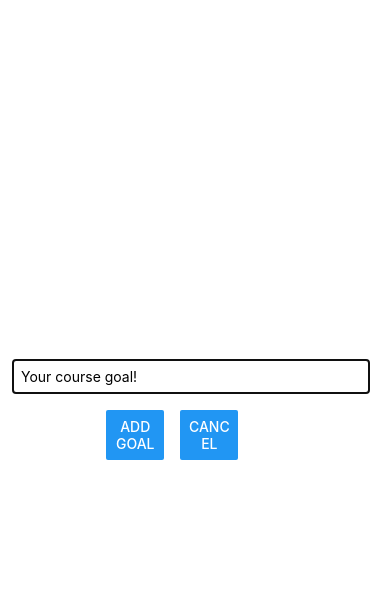
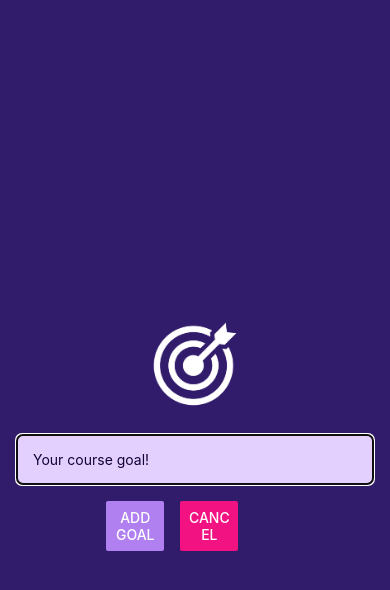
Before and after one commit to bikokwa/react-native-basics, a React Native app: screen / in a window 390 px wide. Both pictures are taken after a click on the button "ADD NEW GOAL". Shown: the top 590 px of the page. Built offline with nearby package versions, Linux system fonts and the light colour scheme.

Commit message:
work with images and change colors

```diff
--- a/App.js
+++ b/App.js
@@ -1,5 +1,5 @@
 import React, { useState } from "react";
-import { Button, FlatList, StyleSheet, View } from "react-native";
+import { Button, FlatList, StatusBar, StyleSheet, View } from "react-native";
 import GoalItem from "./components/GoalItem";
 import GoalInput from "./components/GoalInput";
 
@@ -30,10 +30,12 @@ export default function App() {
   }
 
   return (
+    <>
+      <StatusBar style="light" />
       <View style={styles.appContainer}>
         <Button
           title="Add New Goal"
-        color="#5e0acc"
+          color="#a065ec"
           onPress={startAddGoalHandler}
         />
         <GoalInput
@@ -60,6 +62,7 @@ export default function App() {
           />
         </View>
       </View>
+    </>
   );
 }
 
@@ -68,6 +71,7 @@ const styles = StyleSheet.create({
     flex: 1,
     paddingTop: 50,
     paddingHorizontal: 16,
+    backgroundColor: "#1e085a",
   },
 
   goalsContainer: {
--- a/app.json
+++ b/app.json
@@ -5,15 +5,14 @@
     "version": "1.0.0",
     "orientation": "portrait",
     "icon": "./assets/icon.png",
+    "backgroundColor": "#1e085a",
     "userInterfaceStyle": "light",
     "splash": {
       "image": "./assets/splash.png",
       "resizeMode": "contain",
       "backgroundColor": "#ffffff"
     },
-    "assetBundlePatterns": [
-      "**/*"
-    ],
+    "assetBundlePatterns": ["**/*"],
     "ios": {
       "supportsTablet": true
     },
--- a/components/GoalInput.js
+++ b/components/GoalInput.js
@@ -1,5 +1,12 @@
 import { useState } from "react";
-import { StyleSheet, View, TextInput, Button, Modal } from "react-native";
+import {
+  StyleSheet,
+  View,
+  TextInput,
+  Button,
+  Modal,
+  Image,
+} from "react-native";
 
 function GoalInput(props) {
   const [enteredGoalText, setEnteredGoalText] = useState("");
@@ -16,6 +23,10 @@ function GoalInput(props) {
   return (
     <Modal visible={props.visible} animationType="slide">
       <View style={styles.inputContainer}>
+        <Image
+          style={styles.image}
+          source={require("../assets/images/goal.png")}
+        />
         <TextInput
           style={styles.textInput}
           placeholder="Your course goal!"
@@ -24,10 +35,10 @@ function GoalInput(props) {
         />
         <View style={styles.buttonContainer}>
           <View style={styles.button}>
-            <Button title="Add Goal" onPress={addGoalHandler} />
+            <Button title="Add Goal" onPress={addGoalHandler} color="#b180f0" />
           </View>
           <View style={styles.button}>
-            <Button title="Cancel" onPress={props.onCancel} />
+            <Button title="Cancel" onPress={props.onCancel} color="#f31282" />
           </View>
         </View>
       </View>
@@ -42,17 +53,22 @@ const styles = StyleSheet.create({
     flex: 1,
     justifyContent: "center",
     alignItems: "center",
-    marginBottom: 24,
     padding: 16,
-    borderBottomWidth: 1,
-    borderBottomColor: "#cccccc",
+    backgroundColor: "#311b6b",
+  },
+  image: {
+    width: 100,
+    height: 100,
+    margin: 20,
   },
   textInput: {
     borderWidth: 1,
-    borderColor: "#cccccc",
+    borderColor: "#e4d0ff",
+    backgroundColor: "#e4d0ff",
+    color: "#120438",
+    borderRadius: 6,
     width: "100%",
-    marginRight: 8,
-    padding: 8,
+    padding: 16,
   },
   buttonContainer: {
     flexDirection: "row",
```
Also changed, not shown: assets/images/goal.png (added). Lines whose indentation alone changed are shown as unchanged.
